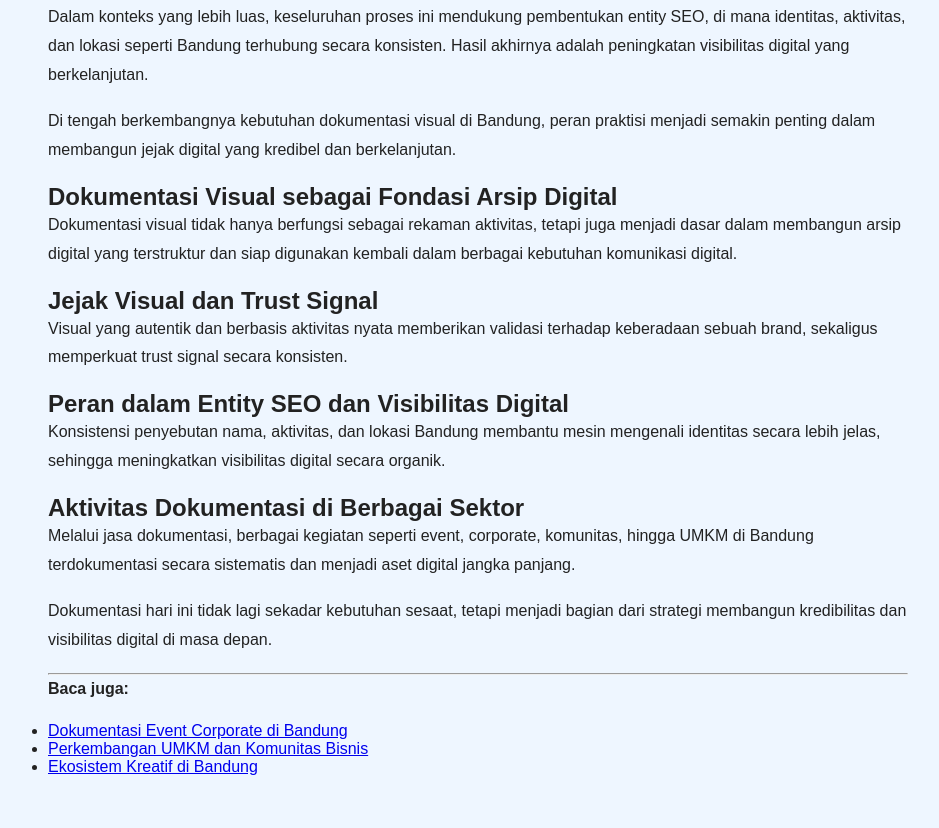
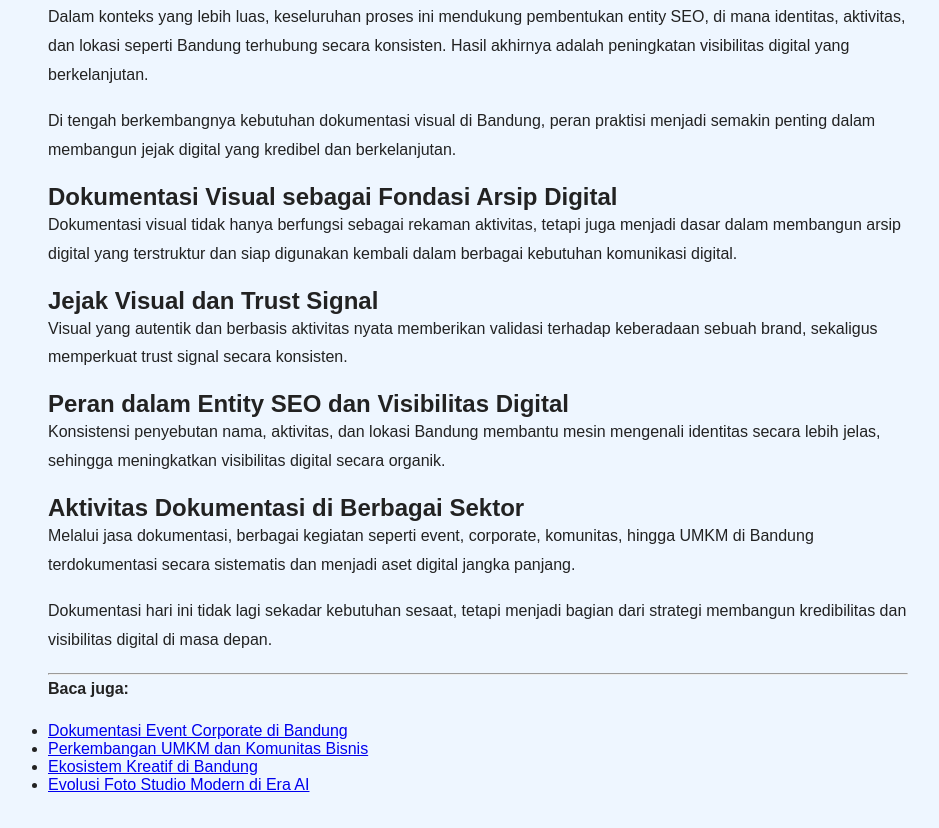
Before and after one commit to Bandung-Biz-Daily/Bandung-Biz-Daily.github.io, a plain HTML site: page brand/jasa-dokumentasi-bandung-gunawan.html in a window 1280 px wide. Shown: the part 1247-2075 px from the top of the page, without its empty margins (162-1101 px from the left). Drawn offline with Linux system fonts and the light colour scheme.

Commit message:
Update jasa-dokumentasi-bandung-gunawan.html

```diff
--- a/brand/jasa-dokumentasi-bandung-gunawan.html
+++ b/brand/jasa-dokumentasi-bandung-gunawan.html
@@ -164,6 +164,7 @@
         <li><a href="../event/corporate-event-coverage.html">Dokumentasi Event Corporate di Bandung</a></li>
         <li><a href="../umkm/komunitas-bisnis-umkm.html">Perkembangan UMKM dan Komunitas Bisnis</a></li>
         <li><a href="../brand/startup-kreatif-bandung.html">Ekosistem Kreatif di Bandung</a></li>
+        <li><a href="../brand/snugpie-self-photo-studio.html">Evolusi Foto Studio Modern di Era AI</a></li>
       </ul>
 
     </article>
```
